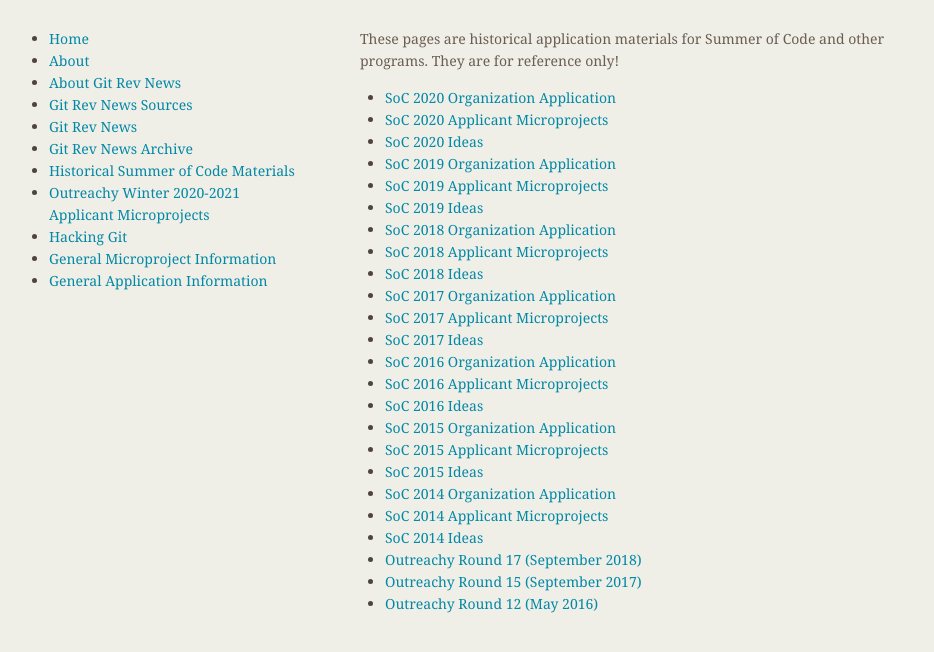
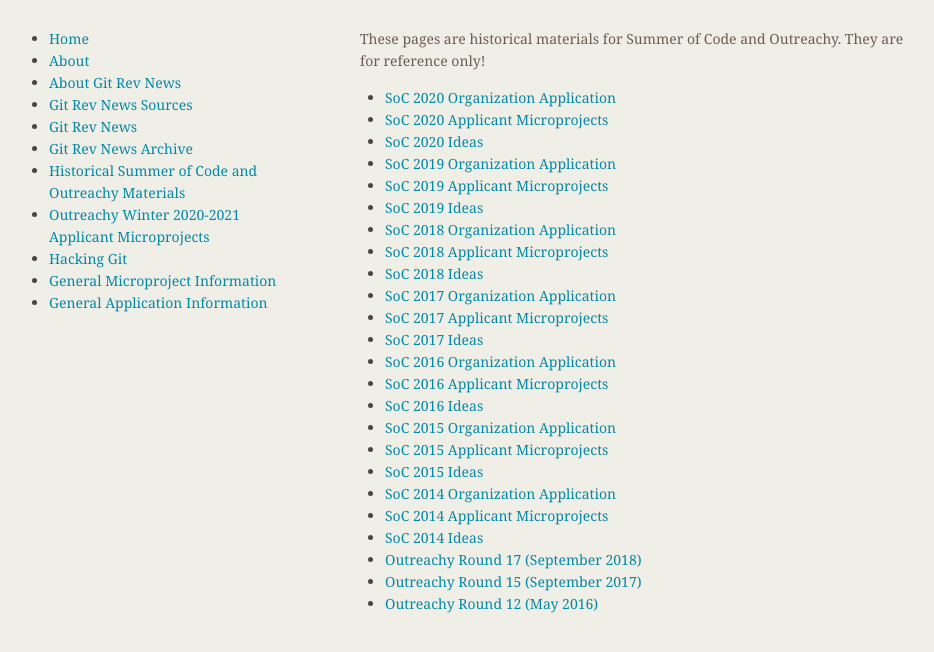
Before and after one commit to git/git.github.io, a Jekyll site: the page built from SoC-Historical.md, in a window 1280 px wide. Shown: the top 652 px of the page, without its empty margins (174-1108 px from the left). Built offline with Jekyll 4.4.1, drawn with Linux system fonts in a browser that asks for light colours.

Commit message:
SoC-Historical: talk about Outreachy too

```diff
--- a/SoC-Historical.md
+++ b/SoC-Historical.md
@@ -1,10 +1,10 @@
 ---
 layout: default
-title: Historical Summer of Code Materials
+title: Historical Summer of Code and Outreachy Materials
 ---
 
-These pages are historical application materials for Summer of Code and
-other programs. They are for reference only!
+These pages are historical materials for Summer of Code and
+Outreachy. They are for reference only!
 
 <ul>
 {% for node in site.pages reversed %}
```
